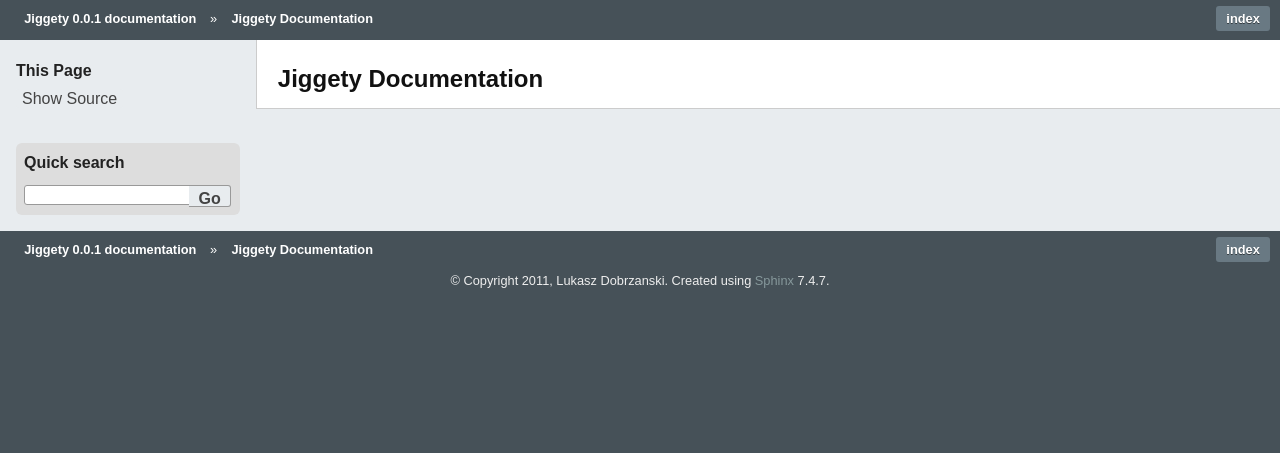
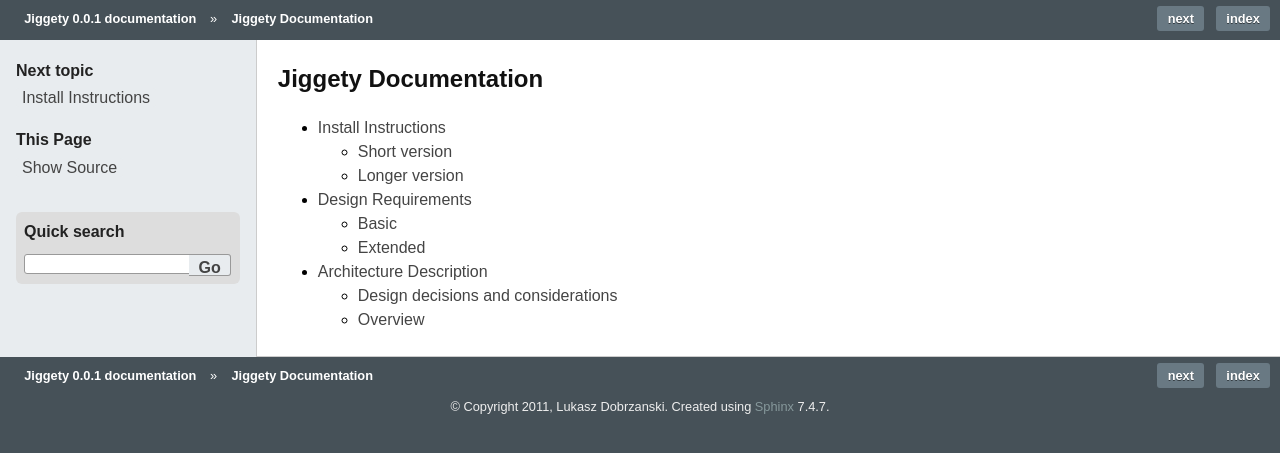
Before and after one commit to lukmdo/Jiggety, a Sphinx documentation site: the page built from docs/index.rst, in a window 1280 px wide. Shown: the top 453 px of the page. Built offline with Sphinx 7.4.7, drawn with Linux system fonts in a browser that asks for light colours; some of the changed lines change nothing that is shown.

Commit message:
Updated the docs. Adding the sections installation, requirements and architecture concepts.

```diff
--- /dev/null
+++ b/docs/INSTALL.rst
@@ -0,0 +1,57 @@
+====================
+Install Instructions
+====================
+
+**Notice:** To run full *jiggety* functionality  it is recommended to create separate user by command:
+
+.. sourcecode:: bash
+
+    sudo adduser jiggety
+
+This is architectural decision is a side effect of current *jiggety* implementation taking the `crontab <http://en.wikipedia.org/wiki/Cron>`_ for its purposes.
+
+Short version
+=============
+
+Just run the commands:
+
+.. sourcecode:: bash
+
+    mkvirtualenv --no-site-packages --python=ABS_PATH_TO_PYTHON27 jiggety_http_tool
+    cdvirtualenv
+    pip install -e git://github.com/ssspiochld/Jiggety.git#egg=jiggety
+    cd src/jiggety
+    pip install -r requirements.txt
+
+Install CouchDB (`on Unix/Linux <http://guide.couchdb.org/editions/1/en/unix.html>`_ , `on Mac <http://guide.couchdb.org/editions/1/en/mac.html>`_) and verify that your CouchDB is ready:
+
+.. sourcecode:: bash
+
+    couchdb &
+    curl -D- http://127.0.0.1:5984/
+
+Then customize your installation by editing the `jiggety/settings.py` configuration file. The most important settings:
+
+**TIME_ZONE**
+    Global timezone setting for all the *jiggety* python code.
+**COUCHDB_DATABASES**
+    The local CouchDB IP/PORT/DB settings.
+**JIGGETY_REFRESH_RATE** (Optional: *Default "1 * * * *"*)
+    Rate in which *jiggety* scheduling tasks will check for new test configuration.
+**JIGGETY_TEST_FAIL_LOG_LEVEL** (Optional: *Default "WARN"*)
+    One of valid log levels *DEBUG, INFO, WARN, ERROR or CRITICAL* to use when a test fails.
+
+Longer version
+==============
+
+The main python requirements are listed in the `requirements.txt` file:
+
+.. include:: ../requirements.txt
+    :literal:
+
+They are briefly described in the :ref:`arch_components` shown how they are integrated with each other and external components.
+
+Additionally the environment can be extended by modules defined in `extra_dev_requirements.txt`  file:
+
+.. include:: ../extra_dev_requirements.txt
+    :literal:
--- /dev/null
+++ b/docs/architecture.rst
@@ -0,0 +1,59 @@
+========================
+Architecture Description
+========================
+
+.. _arch_components:
+
+Design decisions and considerations
+===================================
+
+**Notice:** the problem did not require 99999 availability but I took on purpose (for fun and educational purposes) it a little bit in that direction. I called the project *jiggety*  after `Jiggety Jig <http://muppet.wikia.com/wiki/Jiggety_Jig>`_ to emphasis it not too serious project :)
+
+In next few points describe things I considered important and took into account:
+
+- **fault-tolerance** regarding both machines and network corruption
+- **self-manageability** by minimizing the administration effort (especially useful in multi-node configuration)
+- **clarity and quality** of results be accurate and avoid making false alerts (especially HTTP response time)
+- important note **HTTP response time != page load time**
+    - to test that the test should run in real browser environment that has Javascript support ie. *Selenium*
+    - **loosely coupled** test execution environment making replacing/extending easy
+    - more then one execution, collecting results and **summarizing should be taken into design** (similarity to the distributed testing case)
+- **scheduling** could be a global option but I decided to give more freedom and make per test setting
+    - using cron for scheduling **flexibility and separation** (each test as a separate process)
+    - self_refreshig of *what test* and *when*  should run
+
+I took *syslog* functionality (when all test runners report to one machine) for data exchange . Some advantages of using CouchDB over *syslog* in that case:
+
+- when the global syslog machine goes down (due machine or network fail) there is a chance that messages will get lost
+- after it recovers some extra synchronization will be required what is not the case of CouchDB replication
+- map/reduce tasks seem as a good match for log analysis
+
+There are some similar issues when it comes the classic RDBMS and CouchDB for choosing a solution for test configuration. I share the filling that none of above given reasons makes in given case a huge difference and the main motivation was to make an experiment with CouchDB.
+
+Overview
+========
+
+I decomposed the architecture into four functional elements presented in the figure below:
+
+- **Persistence Layer** - Holding the test configuration and test results. I decided myself for **CouchDB** in this case.
+- **UI** - Letting user to manipulate the test configuration and browse test results. I chose **Django** web framework for building that part.
+- **Scheduling** - Running periodically tests accordingly to user settings. **Cron** id a solution joining simplicity with flexibility.
+- **Testing** - Executing the user defined tests and reporting results to *Persistence Layer*. Keeping in mind that the test object is HTTP server response times and content **Twill** looks as a best candidate for that job.
+
+.. figure:: _static/functional_components.png
+    :align: center
+    :alt: my picture
+
+    Functional components of the system
+
+In the figures bellow I illustrate how the architecture would change if the system would run in multi-node configuration. I Decided to make use of CouchDB replication to keep the *testing nodes* in sync with the user defined test configuration. Would would require code changes would be:
+
+- an extra aggregation step in CouchDB
+- automate procedure for adding new *testing nodes*
+- some minor modifications in the UI to expose the multi-node feature to the user
+
+.. image:: _static/arch_elements.png
+    :alt: alt
+
+.. image:: _static/arch_multi_node.png
+    :alt: my picture
--- /dev/null
+++ b/docs/design_requirements.rst
@@ -0,0 +1,26 @@
+===================
+Design Requirements
+===================
+
+Basic
+=====
+
+- user should be able to define:
+    - simple tests best using "semi-natural" language to test the response of HTTP servers
+    - rate at which test should be repeated
+- test can check:
+    - testing the response code
+    - testing the page content (the basic response not AJAX loaded content)
+    - test should capture the time in which the server replied
+- logging of progress to a file
+    - fields to log URL, status, response time
+
+Extended
+========
+
+- new UI elements:
+    - the test results should be presented in the web browser
+    - the user should be able to make the configuration
+- the architecture should allow to get replicated to other machines
+    - the user should still be able to make the configuration
+    - the web-based interface for result presentation should present aggregated the results from multiple machines
--- a/docs/index.rst
+++ b/docs/index.rst
@@ -5,3 +5,10 @@
 
 Jiggety Documentation
 =====================
+
+.. toctree::
+    :maxdepth: 2
+
+    INSTALL.rst
+    design_requirements.rst
+    architecture.rst
```
Also changed, not shown: docs/_static/arch_elements.png (added), docs/_static/arch_multi_node.png (added), docs/_static/functional_components.png (added).
